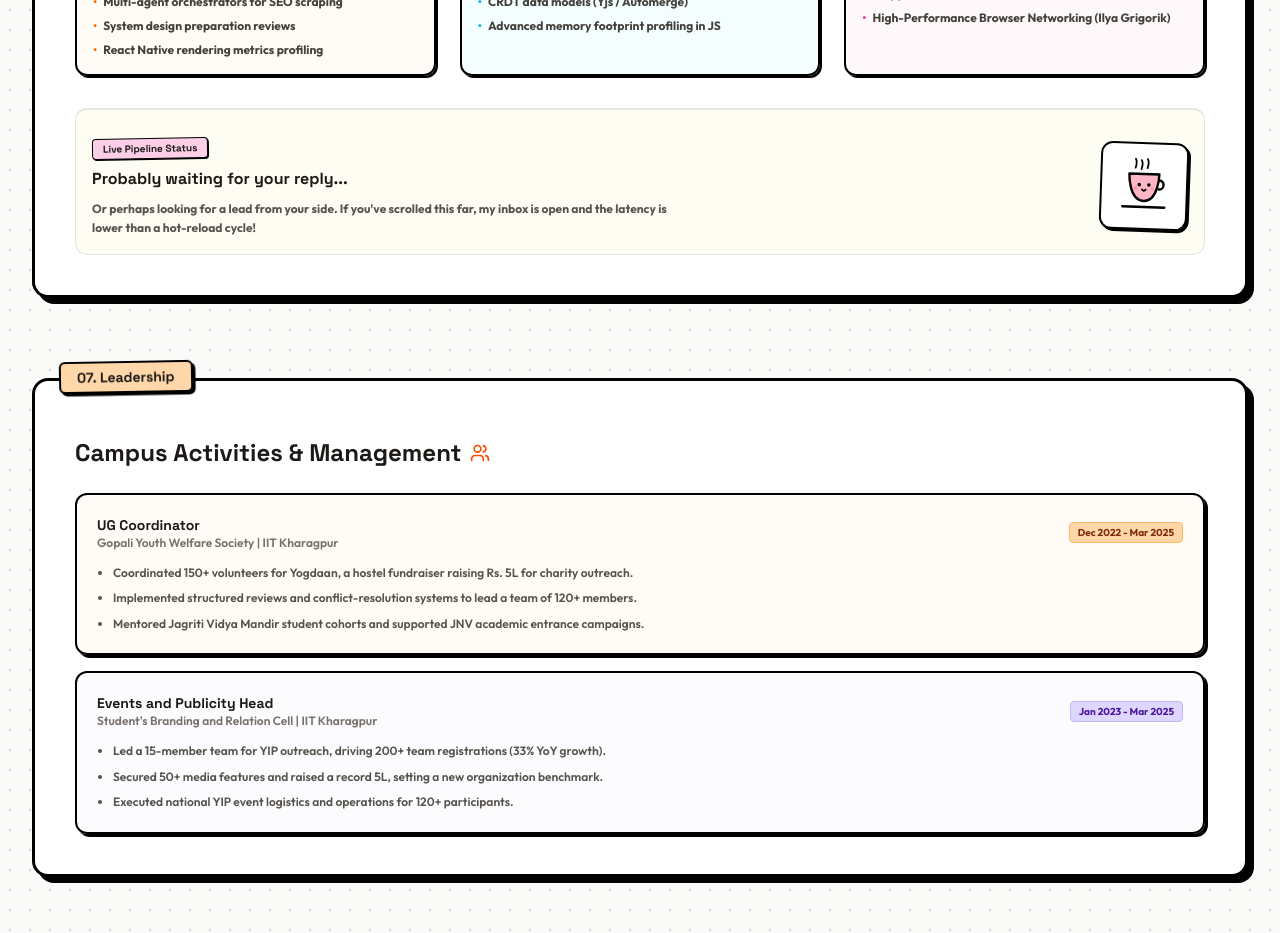
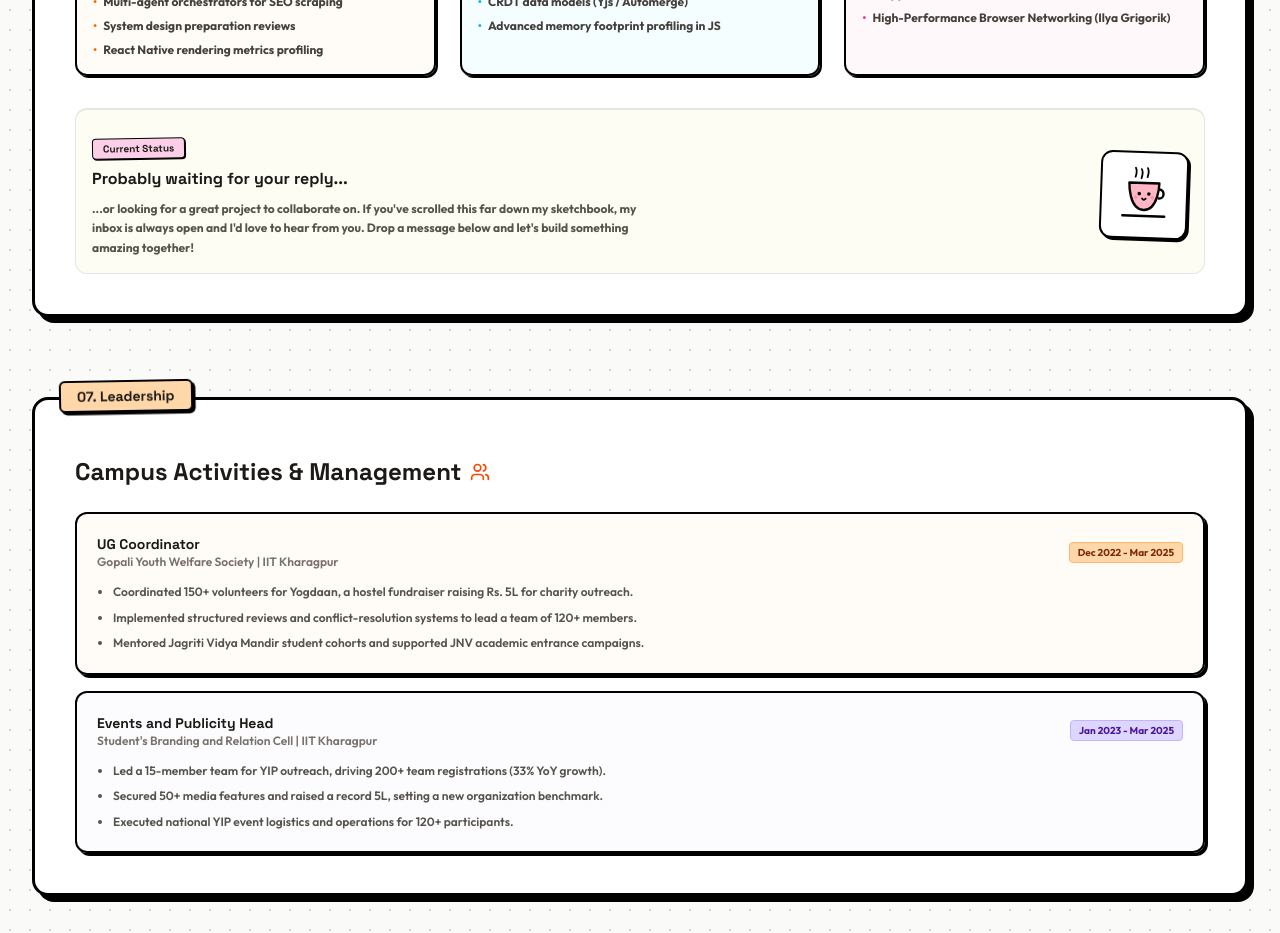
Before and after one commit to MohitPant2803/myPortfolio, a Next.js app: page / in a window 1280 px wide. Shown: the part 5500-6433 px from the top of the page. Built offline with nearby package versions, Linux system fonts and the light colour scheme.

Commit message:
Update status tag and message to be human-relatable

```diff
--- a/src/app/page.tsx
+++ b/src/app/page.tsx
@@ -825,13 +825,13 @@ export default function Home() {
           <div className="border-t-2 border-black pt-6 mt-8 flex flex-col md:flex-row items-center gap-6 bg-yellow-50/50 p-4 rounded-xl border border-stone-200">
             <div className="flex-1 space-y-2 text-left">
               <div className="inline-block bg-pink-200 border border-black px-2.5 py-0.5 rounded font-space-grotesk font-black text-[10px] shadow-[1px_1px_0px_#000] rotate-[-1deg]">
-                Live Pipeline Status
+                Current Status
               </div>
               <h4 className="text-base font-space-grotesk font-black text-stone-900">
                 Probably waiting for your reply...
               </h4>
               <p className="text-stone-600 font-bold text-xs leading-relaxed max-w-xl">
-                Or perhaps looking for a lead from your side. If you've scrolled this far, my inbox is open and the latency is lower than a hot-reload cycle!
+                ...or looking for a great project to collaborate on. If you've scrolled this far down my sketchbook, my inbox is always open and I'd love to hear from you. Drop a message below and let's build something amazing together!
               </p>
             </div>
 
```
